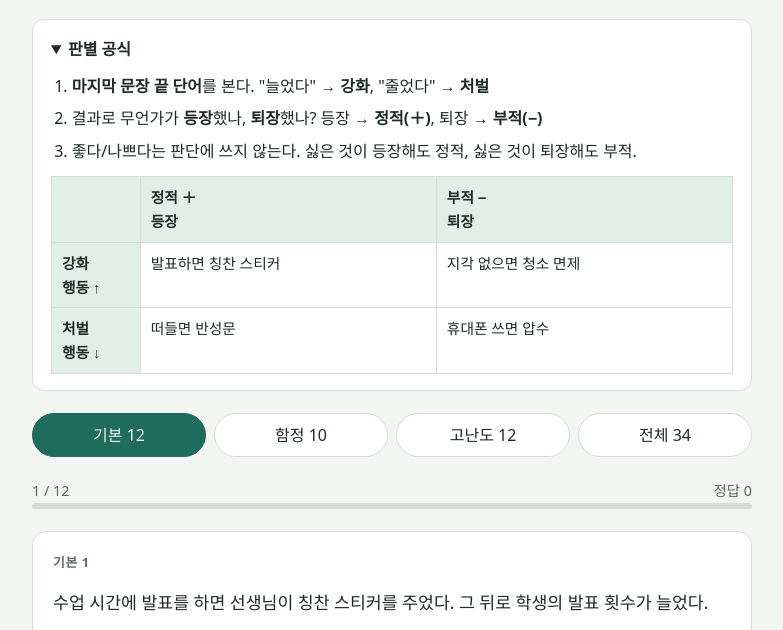
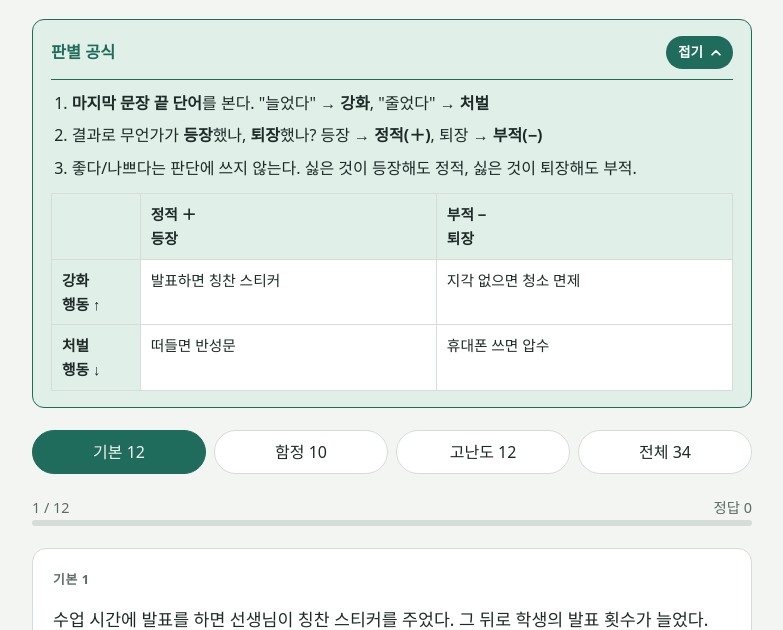
Before and after one commit to benholdenpark/youthcounselor, a plain HTML site: page index.html in a window 1280 px wide. Shown: the part 146-776 px from the top of the page, without its empty margins (248-1031 px from the left). Drawn offline with Linux system fonts and the light colour scheme; a web font is replaced by a local one.

Commit message:
Add files via upload

```diff
--- a/index.html
+++ b/index.html
@@ -33,7 +33,20 @@ h1{font-family:var(--display);font-size:1.9rem;line-height:1.25;margin:0;text-wr
 .sub{color:var(--muted);margin:4px 0 0}
 .eyebrow{font-size:.78rem;letter-spacing:.08em;color:var(--accent);font-weight:600}
 .rule{background:var(--surface);border:1px solid var(--line);border-radius:12px;padding:16px 18px}
-.rule summary{cursor:pointer;font-weight:600}
+.rule{background:var(--accent-soft);border-color:var(--accent)}
+.rule summary{cursor:pointer;font-weight:600;list-style:none;display:flex;align-items:center;justify-content:space-between;gap:12px;color:var(--accent);-webkit-tap-highlight-color:transparent}
+.rule summary::-webkit-details-marker{display:none}
+.rule summary:focus-visible{outline:2px solid var(--accent);outline-offset:4px;border-radius:6px}
+.rule .ttl{display:flex;align-items:center;gap:8px;font-size:1.02rem}
+.rule .hint{display:inline-flex;align-items:center;gap:6px;font-size:.85rem;font-weight:600;background:var(--accent);color:var(--surface);padding:5px 10px 5px 12px;border-radius:999px;white-space:nowrap}
+.rule .chev{width:14px;height:14px;transition:transform .2s}
+.rule[open] .chev{transform:rotate(180deg)}
+.rule .when-open{display:none}
+.rule[open] .when-open{display:inline}
+.rule[open] .when-closed{display:none}
+.rule[open] summary{padding-bottom:10px;border-bottom:1px solid var(--accent);margin-bottom:4px}
+.rule ol,.rule .matrix{color:var(--ink)}
+.rule .matrix td{background:var(--surface)}
 .rule ol{margin:10px 0 0;padding-left:1.3em;display:flex;flex-direction:column;gap:6px}
 .matrix{margin-top:12px;overflow-x:auto}
 .matrix table{border-collapse:collapse;width:100%;font-size:.92rem;table-layout:fixed}
@@ -86,7 +99,7 @@ h1{font-family:var(--display);font-size:1.9rem;line-height:1.25;margin:0;text-wr
   </header>
 
   <details class="rule" id="rule" open>
-    <summary>판별 공식</summary>
+    <summary><span class="ttl">판별 공식</span><span class="hint"><span class="when-closed">펼쳐 보기</span><span class="when-open">접기</span><svg class="chev" viewBox="0 0 16 16" aria-hidden="true"><path d="M3.5 6l4.5 4.5L12.5 6" fill="none" stroke="currentColor" stroke-width="2" stroke-linecap="round" stroke-linejoin="round"/></svg></span></summary>
     <ol>
       <li><b>마지막 문장 끝 단어</b>를 본다. "늘었다" → <b>강화</b>, "줄었다" → <b>처벌</b></li>
       <li>결과로 무언가가 <b>등장</b>했나, <b>퇴장</b>했나? 등장 → <b>정적(＋)</b>, 퇴장 → <b>부적(−)</b></li>
```
